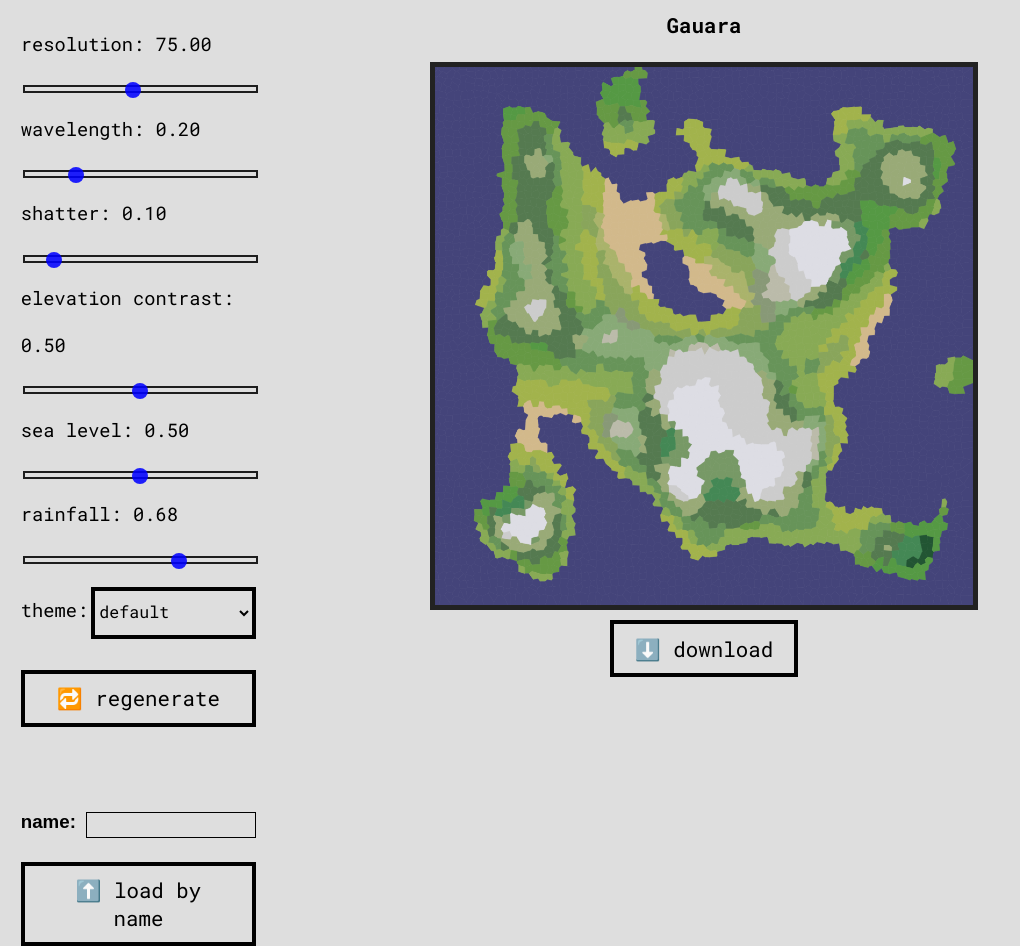
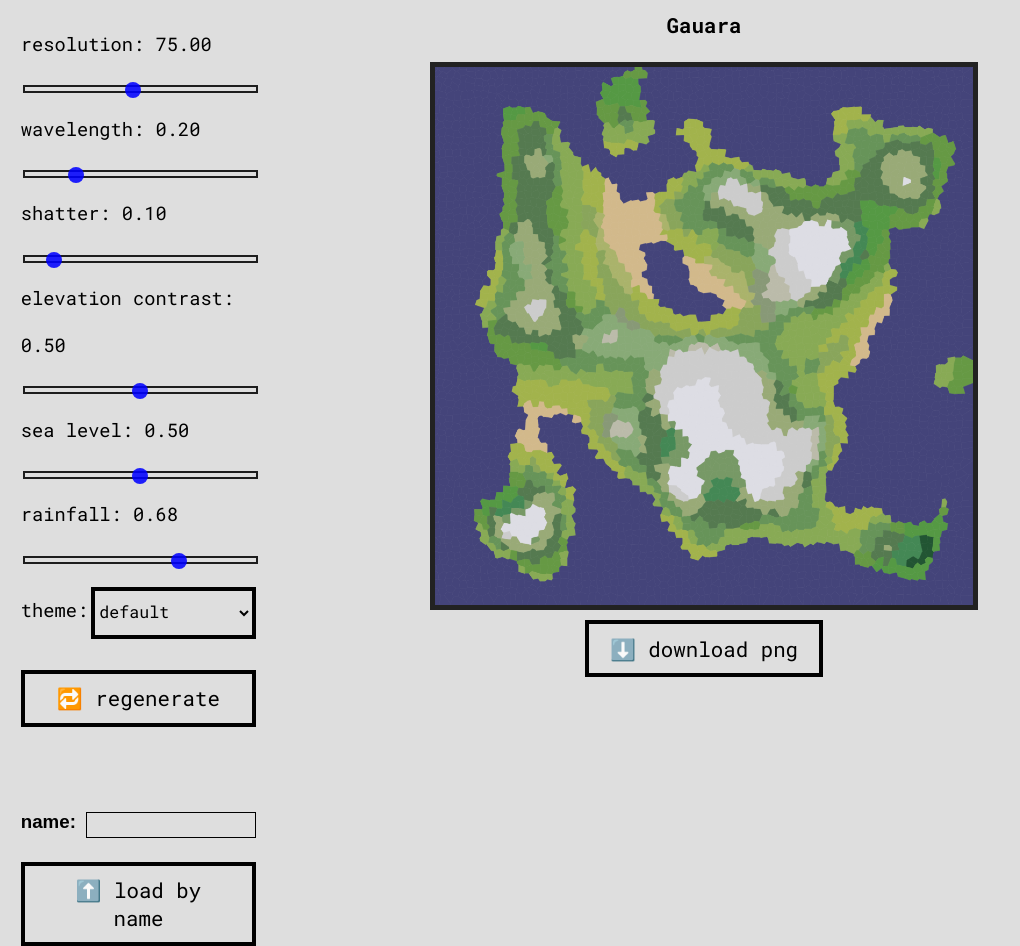
Before and after one commit to synnefon/mapinator, a website built with Vite: page index.html in a window 1280 px wide. Shown: the whole page, without its empty margins (0-1020 px from the left). Built offline with nearby package versions, Linux system fonts and the light colour scheme.

Commit message:
emojifying

```diff
--- a/index.html
+++ b/index.html
@@ -65,7 +65,7 @@
     <h4 id="map-title"></h4>
     <canvas id="map" width="1000" height="1000"></canvas>
     <div id="button-bar">
-      <button id="download">⬇️ download</button>
+      <button id="download">⬇️ download png</button>
     </div>
   </div>
 
```
